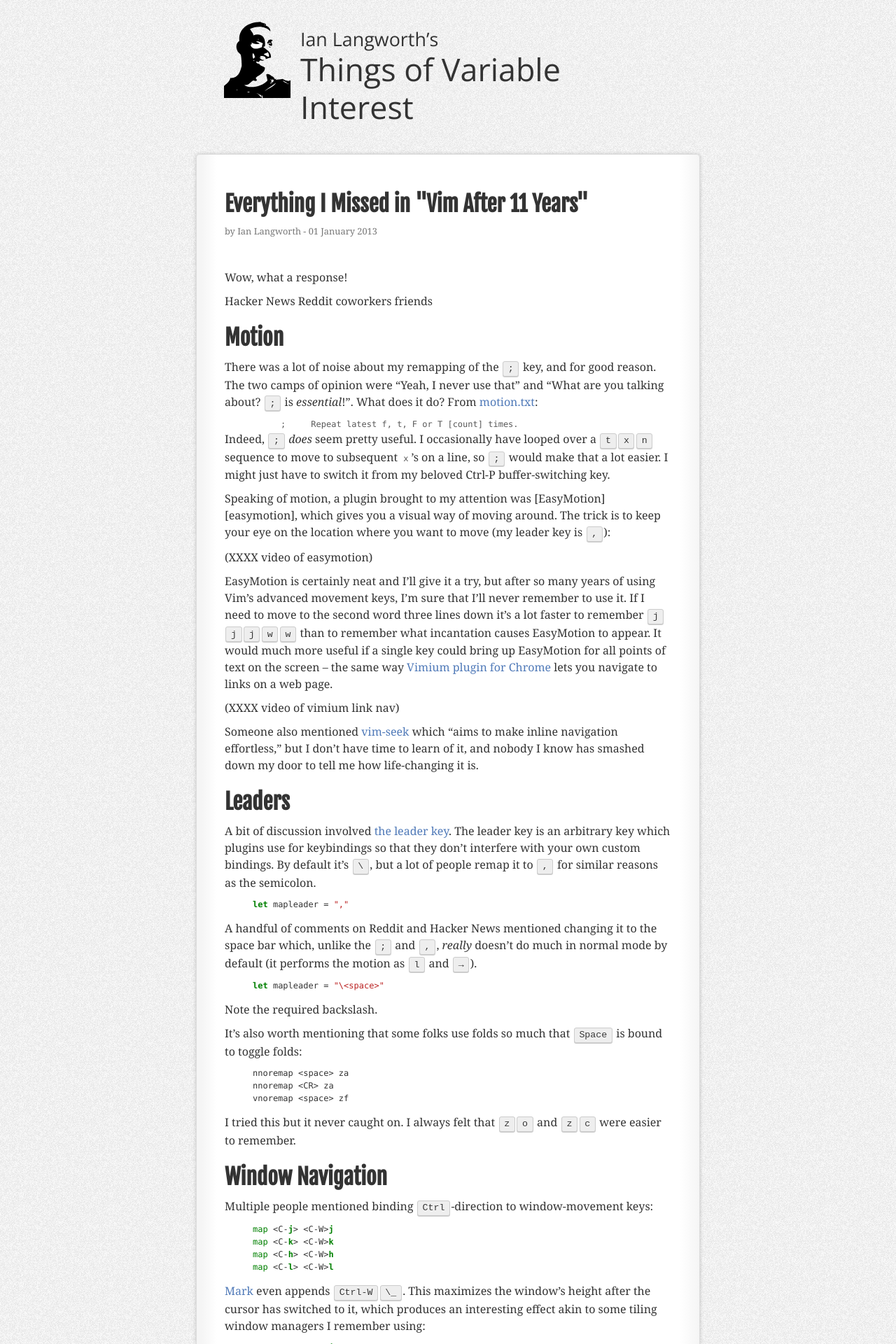
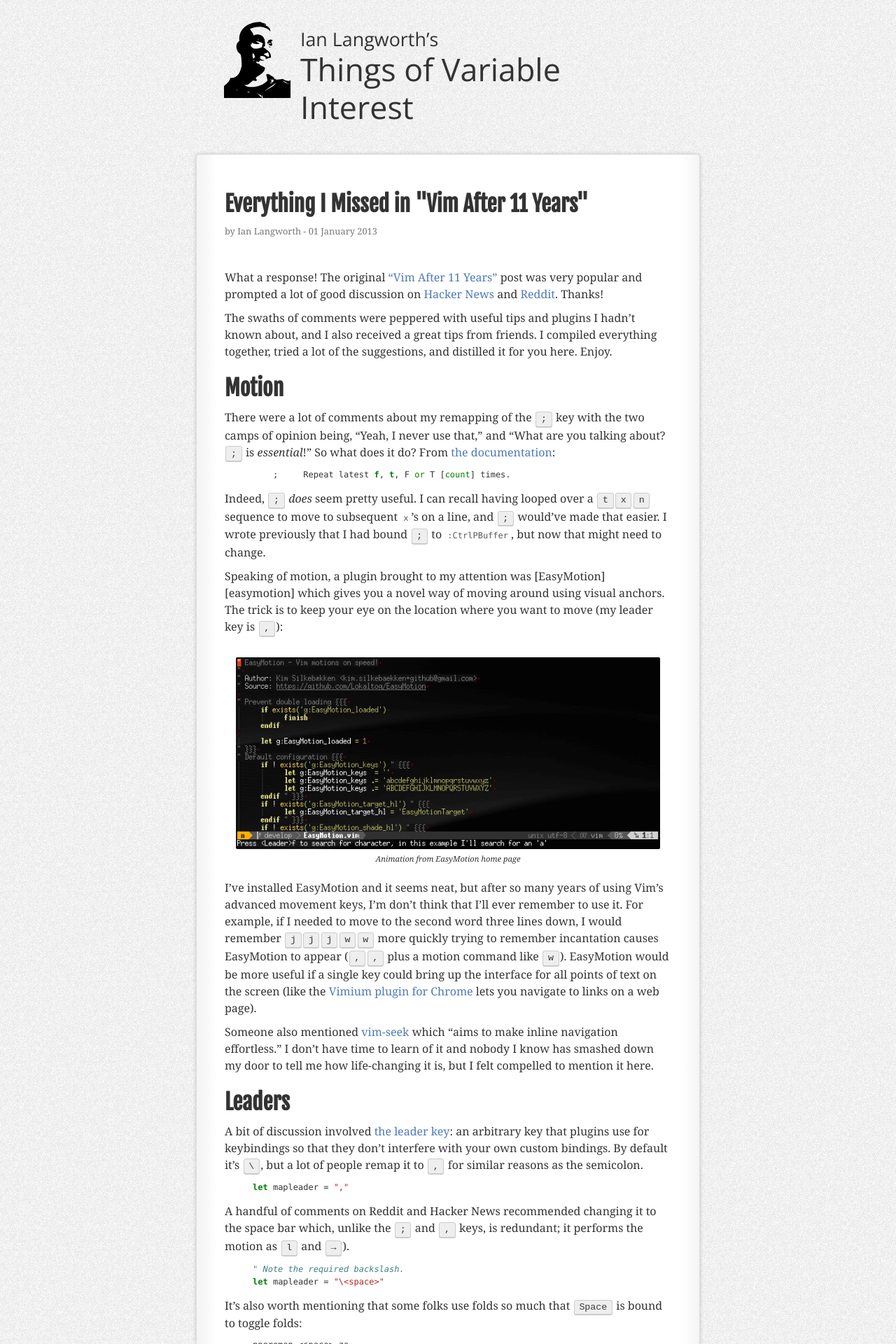
Before and after one commit to statico/statico.github.io, a Jekyll site: the page built from _posts/2013-01-01-vim2.md, in a window 1280 px wide. Shown: the top 1920 px of the page at 70% size. Built offline with Jekyll 4.4.1, drawn with Linux system fonts in a browser that asks for light colours; comment, search, counter and statistics services are not loaded; some of the changed text lies outside the part shown.

Commit message:
progress.

```diff
--- a/_posts/2013-01-01-vim2.md
+++ b/_posts/2013-01-01-vim2.md
@@ -5,56 +5,111 @@
 ---
 <br/>
 
-Wow, what a response!
+What a response! The original ["Vim After 11 Years"](vim.html) post was very popular and prompted a lot of good discussion on [Hacker News][hnpost] and [Reddit][redditpost]. Thanks!
 
-Hacker News
-Reddit
-coworkers
-friends
+The swaths of comments were peppered with useful tips and plugins I hadn't known about, and I also received a great tips from friends. I compiled everything together, tried a lot of the suggestions, and distilled it for you here. Enjoy.
 
 ## Motion
 
-There was a lot of noise about my remapping of the <kbd>;</kbd> key, and for good reason. The two camps of opinion were "Yeah, I never use that" and "What are you talking about? <kbd>;</kbd> is *essential*!". What does it do? From [motion.txt][semicolon]:
+There were a lot of comments about my remapping of the <kbd>;</kbd> key with the two camps of opinion being, "Yeah, I never use that," and "What are you talking about? <kbd>;</kbd> is *essential*!" So what does it do? From [the documentation][semicolon]:
 
+{% highlight vim %}
     ;     Repeat latest f, t, F or T [count] times.
+{% endhighlight %}
 
-Indeed, <kbd>;</kbd> *does* seem pretty useful. I occasionally have looped over a <kbd>t</kbd><kbd>x</kbd><kbd>n</kbd> sequence to move to subsequent `x`'s on a line, so <kbd>;</kbd> would make that a lot easier. I might just have to switch it from my beloved Ctrl-P buffer-switching key.
+Indeed, <kbd>;</kbd> *does* seem pretty useful. I can recall having looped over a <kbd>t</kbd><kbd>x</kbd><kbd>n</kbd> sequence to move to subsequent `x`'s on a line, and <kbd>;</kbd> would've made that easier. I wrote previously that I had bound <kbd>;</kbd> to `:CtrlPBuffer`, but now that might need to change.
 
-Speaking of motion, a plugin brought to my attention was [EasyMotion][easymotion], which gives you a visual way of moving around. The trick is to keep your eye on the location where you want to move (my leader key is <kbd>,</kbd>):
+Speaking of motion, a plugin brought to my attention was [EasyMotion][easymotion] which gives you a novel way of moving around using visual anchors. The trick is to keep your eye on the location where you want to move (my leader key is <kbd>,</kbd>):
 
-(XXXX video of easymotion)
+<figure>
+<img src="images/vim/easymotion.gif" class="big"/>
+<figcaption>Animation from EasyMotion home page</figcaption>
+</figure>
 
-EasyMotion is certainly neat and I'll give it a try, but after so many years of using Vim's advanced movement keys, I'm sure that I'll never remember to use it. If I need to move to the second word three lines down it's a lot faster to remember <kbd>j</kbd><kbd>j</kbd><kbd>j</kbd><kbd>w</kbd><kbd>w</kbd> than to remember what incantation causes EasyMotion to appear. It would much more useful if a single key could bring up EasyMotion for all points of text on the screen -- the same way [Vimium plugin for Chrome][vimium] lets you navigate to links on a web page.
+I've installed EasyMotion and it seems neat, but after so many years of using Vim's advanced movement keys, I'm don't think that I'll ever remember to use it. For example, if I needed to move to the second word three lines down, I would remember <kbd>j</kbd><kbd>j</kbd><kbd>j</kbd><kbd>w</kbd><kbd>w</kbd><wbr/> more quickly trying to remember incantation causes EasyMotion to appear (<kbd>,</kbd><kbd>,</kbd><wbr/> plus a motion command like <kbd>w</kbd>). EasyMotion would be more useful if a single key could bring up the interface for all points of text on the screen (like the [Vimium plugin for Chrome][vimium] lets you navigate to links on a web page).
 
-(XXXX video of vimium link nav)
-
-Someone also mentioned [vim-seek](https://github.com/goldfeld/vim-seek) which "aims to make inline navigation effortless," but I don't have time to learn of it, and nobody I know has smashed down my door to tell me how life-changing it is.
+Someone also mentioned [vim-seek](https://github.com/goldfeld/vim-seek) which "aims to make inline navigation effortless." I don't have time to learn of it and nobody I know has smashed down my door to tell me how life-changing it is, but I felt compelled to mention it here.
 
 ## Leaders
 
-A bit of discussion involved [the leader key][leader]. The leader key is an arbitrary key which plugins use for keybindings so that they don't interfere with your own custom bindings. By default it's <kbd>\</kbd>, but a lot of people remap it to <kbd>,</kbd> for similar reasons as the semicolon.
+A bit of discussion involved [the leader key][leader]: an arbitrary key that plugins use for keybindings so that they don't interfere with your own custom bindings. By default it's <kbd>\</kbd>, but a lot of people remap it to <kbd>,</kbd> for similar reasons as the semicolon.
 
 {% highlight vim %}
 let mapleader = ","
 {% endhighlight %}
 
-A handful of comments on Reddit and Hacker News mentioned changing it to the space bar which, unlike the <kbd>;</kbd> and <kbd>,</kbd>, *really* doesn't do much in normal mode by default (it performs the motion as <kbd>l</kbd> and <kbd>→</kbd>).
+A handful of comments on Reddit and Hacker News recommended changing it to the space bar which, unlike the <kbd>;</kbd> and <kbd>,</kbd> keys, is redundant; it performs the motion as <kbd>l</kbd> and <kbd>→</kbd>).
 
 {% highlight vim %}
+" Note the required backslash.
 let mapleader = "\<space>"
 {% endhighlight %}
-
-Note the required backslash.
 
 It's also worth mentioning that some folks use folds so much that <kbd>Space</kbd> is bound to toggle folds:
 
 {% highlight vim %}
 nnoremap <space> za
-nnoremap <CR> za
 vnoremap <space> zf
 {% endhighlight %}
 
 I tried this but it never caught on. I always felt that <kbd>z</kbd><kbd>o</kbd> and <kbd>z</kbd><kbd>c</kbd> were easier to remember.
+
+## Multiple Repeats
+
+Macros are well known. Hit <kbd>q</kbd><kbd>a</kbd> to record keystrokes to register `a`, hit <kbd>q</kbd> when you're finished, hit <kbd>@</kbd><kbd>a</kbd> to play the macro in register `a` and <kbd>@</kbd><kbd>@</kbd> to repeat the last macro.
+
+But have you ever heard of [`:g//`][repeat]? I hadn't. From [the documentation][repeat]:
+
+{% highlight vim %}
+                                      *:g* *:global* *E147* *E148*
+    :[range]g[lobal]/{pattern}/[cmd]
+          Execute the Ex command [cmd] (default ":p") on the
+          lines within [range] where {pattern} matches.
+
+    :[range]g[lobal]!/{pattern}/[cmd]
+          Execute the Ex command [cmd] (default ":p") on the
+          lines within [range] where {pattern} does NOT match.
+
+    ...
+
+    To repeat a non-Ex command, you can use the ":normal" command:
+      :g/pat/normal {commands}
+{% endhighlight %}
+
+How is this useful? You could emulate `grep -v` by deleting lines that match `foo`:
+
+{% highlight vim %}
+    :g/foo/normal dd
+{% endhighlight %}
+
+Or you could append all lines matching `foo` to register `a`:
+
+{% highlight vim %}
+    :g/foo/normal "Ay
+{% endhighlight %}
+
+Or you could change `foo` to `bar` only on comment lines that begin with a `#`:
+
+{% highlight vim %}
+    :g/^\s*#/s/foo/bar/g
+{% endhighlight %}
+
+As [Mark][artilleryteam] told me, "I only use it once a month, but I'm so glad I have it when I need it."
+
+## Other People's Code
+
+Different projects may have different style conventions and I recommended keybindings for quickly changing whitespace settings among four common standards. Alternatively, there' a plugin called "dirsettings" which reads `.vimdir` or `.vimrc` files in the current or parent directory(ies). Try [the original script](http://www.vim.org/scripts/script.php?script_id=1860) or check out [the sequel](https://github.com/mantiz/vim-plugin-dirsettings) which walks up the directory tree and sources all settings along the way.
+
+If the only project settings you set are whitespace it might be worth looking into [Tim Pope's vim-sleuth plugin](https://github.com/tpope/vim-sleuth). It "adjusts `shiftwidth` and `expandtab` heuristically based on the current file, or, in the case the current file is new, blank, or otherwise insufficient, by looking at other files of the same type in the current and parent directories." I've installed this and it seems to do a good job.
+
+## CSS Color
+
+I mentioned at the bottom of the original post that I missed Emacs' CSS color-highlighting mode, which highlights CSS colors the editor. A few people were quick to respond with [Max Vasiliev's vim-css-color plugin][csscolor1], which does this but causes a long delay when opening files. Then I was referred to [Aristotle Pagaltzis' fork][csscolor2] which causes no delay but causes errors when opening files such as [the stylesheet for this site](style.sass).
+
+<figure>
+<img src="images/vim/csscolor.png"/>
+<figcaption>Image from ap/vim-css-color</figcaption>
+</figure>
 
 ## Window Navigation
 
@@ -67,7 +122,7 @@
 map <C-l> <C-W>l
 {% endhighlight %}
 
-[Mark][artilleryteam] even appends <kbd>Ctrl-W</kbd><kbd>\_</kbd>. This maximizes the window's height after the cursor has switched to it, which produces an interesting effect akin to some tiling window managers I remember using:
+A friend goes further and appends <kbd>Ctrl-W</kbd><kbd>&x5f;</kbd>. This maximizes the window's height after the cursor has switched to it, which produces an interesting effect similar to some tiling window managers I've used:
 
 {% highlight vim %}
 map <C-J> <C-W>j<C-W>_
@@ -76,33 +131,25 @@
 map <C-l> <C-W>l<C-W>_
 {% endhighlight %}
 
-## CSS Color
-
-I mentioned at the bottom of the original post that I missed Emacs' CSS color-highlighting mode, which highlights colorsin the editor. A few people were quick to respond with [Max Vasiliev's vim-css-color plugin][csscolor1], which does exactly this, but it causes a long delay when opening files. Then I was referred to [Aristotle Pagaltzis' fork][csscolor2] which fast and causes no delay whatsoever. Thanks!
-
-(XXXX pic of vim css color from ap)
-
-## Other People's Code
-
-If you're working with different projects it's possible that they'll have different style conventions, among other things. There's a plugin or script called "dirsettings" which reads `.vimdir` or `.vimrc` files in the current or parent directory(ies). See [the original script](http://www.vim.org/scripts/script.php?script_id=1860) or [the sequel](https://github.com/mantiz/vim-plugin-dirsettings) which walks up the directory tree and sources all settings along the way.
-
-If the only project settings you set are whitespace, it might be worth looking into [Tim Pope's vim-sleuth plugin](https://github.com/tpope/vim-sleuth), which "adjusts `shiftwidth` and `expandtab` heuristically based on the current file, or, in the case the current file is new, blank, or otherwise insufficient, by looking at other files of the same type in the current and parent directories."
-
-I'm still deciding on which one to try.
-
 ## Multiplexing
 
-A lot of the forums discussed tmux, iTerm, screen and the like. I'll summarize.
+A lot of the forums discussed tmux, iTerm, screen. I'll summarize.
 
-[GNU Screen](http://www.gnu.org/software/screen/) has been the gold standard of terminal multiplexors since forever. Originally released in 1987, most of the bugs have been fixed, but new features are lacking -- most notably, vertical window splits -- and getting Unicode to work through it is sometimes a battle.
+[GNU Screen](http://www.gnu.org/software/screen/) has been the standard of terminal multiplexors for a long time. Most of the bugs have been fixed since its original release in 1987 but novel features are lacking, such as vertical window splits. Also, getting Unicode and 256 colors can be a battle.
 
-[tmux](http://tmux.sourceforge.net/) has risen to be the new hotness. It does vertical splits and it has great shell-scripting capabilities and much more. I've had an occasional crash and also experienced the keyboard slowness as described in [this tmux vs. screen comparison](http://superuser.com/questions/236158/tmux-vs-screen), but maybe I just need to upgrade to the current version.
+![vimscreen](images/vim/screen.png)
 
-[iTerm2](http://www.iterm2.com/) is a replacement for Terminal.app on Mac OS X. It does horizontal and vertical splits, you can change font sizes in each pane (tmux and screen can't do that, of course), and I think it "feels" faster than the built-in terminal application.
+[tmux](http://tmux.sourceforge.net/) is the new hotness. It has vertical splits and great shell-scripting capabilities and much more. However, I've had an occasional crash and also experienced the keyboard slowness as described in [this tmux vs. screen comparison](http://superuser.com/questions/236158/tmux-vs-screen), but it's under heavy development and maybe I just need keep up with the latest versions.
+
+![vimtmux](images/vim/tmux.png)
+
+[iTerm2](http://www.iterm2.com/) is a replacement for Terminal.app on Mac OS X. It does horizontal and vertical splits, you can change font sizes in each pane (tmux and screen can't do that, of course), and I think it "feels" faster than the built-in terminal application. I also recently notice that iTerm doesn't have keybindings for directional pane navigation by default but you can add them in the preferences.
+
+![vimiterm](images/vim/iterm.png)
 
 You can even integrate iTerm and tmux such that iTerm panes are mapped to tmux session panes. There's a blog post illustrating how this works [here](http://jtimberman.housepub.org/blog/2012/01/28/iterm2-with-tmux/).
 
-Finally, someone mentioned [vimux](https://github.com/benmills/vimux), a plugin which lets you "easily interact with tmux from vim." From the description: "When you call `RunVimTmuxCommand`, vimux will create a 20% tall horizontal pane under your current tmux pane and execute a command in it without losing focus of vim." Sounds useful, but I'll stick with my <kbd>Ctrl-Z</kbd> solution I outlined in my [original post](vim.html).
+Finally, someone mentioned [vimux](https://github.com/benmills/vimux), a plugin which lets you "easily interact with tmux from vim." The description says, "When you call `RunVimTmuxCommand`, vimux will create a 20% tall horizontal pane under your current tmux pane and execute a command in it without losing focus of vim." Sounds useful, but I think I'll stick with my <kbd>Ctrl-Z</kbd> solution I outlined in the original post.
 
 ## Completion
 
@@ -110,17 +157,23 @@
 
 [Jedi](https://github.com/davidhalter/jedi) looks awesome. If I were still writing Python daily I would definitely try it out:
 
-(console.log 'XXX', screenshot of jedi)
+<figure>
+<img src="images/vim/jedi.png" class="big"/>
+<figcaption>Image from Jedi home page</figcaption>
+</figure>
 
 There was a lot of discussion of [YouCompleteMe](http://valloric.github.com/YouCompleteMe/), a powerful completion system for "C-family" (C/C++/ObjC/ObjC++) languages:
 
-(XXXX youcompleteme animation)
+<figure>
+<img src="http://i.imgur.com/0OP4ood.gif" class="big"/>
+<figcaption>Animation from YouCompleteMe home page</figcaption>
+</figure>
 
 A lot of people swear by Cscope, "a very powerful interface allowing you to easily navigate C-like code files." You can read about integrating it [here on the Vim wiki](http://vim.wikia.com/wiki/Cscope).
 
 [Eclim](http://eclim.org/) deserves a mention. By using Eclipse as a backend it brings a lot of [features](http://eclim.org/features.html) to Vim such as code completion, refactoring, generation, and whatnot. I've only gotten it to work once in my life and I didn't have a positive experience. Besides, if you're writing Java, the winner is [IntelliJ IDEA](http://www.jetbrains.com/idea/) -- it's got a [Vim emulation plugin](http://plugins.jetbrains.com/plugin/?id=164), too.
 
-Finally, everyone knows about <kbd>Ctrl-N</kbd> and <kbd>Ctrl-P</kbd> for basic completion. But did you know about <kbd>Ctrl-X</kbd><kbd>Ctrl-L</kbd> for whole-line completion? Give it a try.
+Finally, everyone knows about <kbd>Ctrl-N</kbd> and <kbd>Ctrl-P</kbd> for basic completion. But did you know about <kbd>Ctrl-X</kbd><kbd>Ctrl-L</kbd> for whole-line completion? Give it a try. (Credit: [Mark][artilleryteam].)
 
 ## Plugins
 
@@ -146,32 +199,25 @@
 > I need/want and it does its job perfectly.
 > --[a comment on Reddit](http://www.reddit.com/r/vim/comments/18tp84/vim_after_11_years/c8i0f72)
 
-Vundle uses the service at [vim-scripts.org](http://vim-scripts.org/) (which I had never seen before) to find and install packages into `~/.vim/bundle/`, which seems great. It even has a search mechanism and interactive installer.
+Vundle uses the service at [vim-scripts.org](http://vim-scripts.org/) (which I had never seen before) to find and install packages into `~/.vim/bundle/`, which seems great. It even has a search mechanism and interactive installer. However, at the time of this writing, it's still very new software.
 
-However, Vundle is still very new software. I tried replacing my own management system with Vundle, but I did not have a good experience. I was a little alarmed at first since, to my knowledge, the [ancient Vim script registry](http://www.vim.org/scripts/index.php) has no index or API, and I was curious what would be installed when I requested to install `Zenburn`. It was only after reading the source that I discovered the new [vim-scripts.org](http://vim-scripts.org/) site.
+I tried to replace [my own management system][updatesh] with Vundle and it was not a good experience. I added the `Bundle` statements to my `vimrc` per the instructions but I was a little alarmed; to my knowledge, the [ancient Vim script registry](http://www.vim.org/scripts/index.php) has no index or API, and I was uncertain what would be installed when I requested to install an unqualified, non-GitHub package like `Zenburn`. It was only after reading the source code that I discovered the new [vim-scripts.org](http://vim-scripts.org/) site which appears to be the source of the plugins.
 
-After adding `Bundle` statements to my `vimrc`, running the `vim +BundleInstall +qall` command dropped me into its weird interactive installer. It took me a minute to realize I was supposed to press <kbd>i</kbd> on each line to install the module, and then trying to install half of the modules from GitHub resulted in GitHub asking me for a username and password, thus an error.
+After adding `Bundle` I ran the `vim +BundleInstall +qall` command which dropped me into a weird interactive installer. It took a minute to realize that I was supposed to press <kbd>i</kbd> on each line to install the module. Then, trying to install half of the modules from GitHub resulted in GitHub asking me for a username and password (which is weird) and the installs failed with an error. Eventually I got everything installed (or so I think) and things seemed to work, but I wasn't reassured. Maybe I'm just too dumb to know how to use it.
 
-I eventually installed everything, or so I think, and things seemed to work, but I wasn't reassured. Vundle is promising, but it's got a ways to go before I can call it a solid package manager that's on the tier of cpan, gem, apt, npm or pip. Until then I'll stick with my trusty, comprehensible, Pathogen-based management system and [`update.sh` script][updatesh].
+Vundle is promising, but it's got a ways to go before I can call it a solid package manager that's on the tier of cpan, gem, apt, npm or pip. And until then I'll stick with [my trusty Pathogen-based management system][updatesh].
 
 ## Meta-Discussion
+
+Maybe you don't want to spend *any* time configuring your editor and you want all the whiz-bang included. If so, check out [spf13-vim](http://vim.spf13.com/), which comes with all of the good plugins mentioned here and before and colors and everything. There's also [Janus](https://github.com/carlhuda/janus) but it's less impressive. I still think the right path is to start with an unconfigured, stock Vim distribution, but to each their own. Some seem to reject configuration outright:
 
 > "Every time I read an article like this, it's how a power user installs an array of plugins and customizations to really soup up Vim, which to me kind of misses the point. If you want that level whiz-bang, use Coda or Sublime Text 2 or Eclipse or whatever." --[Hacker News](http://news.ycombinator.com/item?id=5245426)
 
 > "I've seen one too many love-letter-to-Vim blog posts where the author recommends a flashy plugin that does nothing to really improve productivity. You know what improves productivity? Mastering motions and operators." --["Stop the Vim Configuration Madness"](http://usevim.com/2013/02/20/configuration/)
 
-I'd love to expand more on topics like _what does it mean to be an editor_ and _convention over configuration_, but maybe another time. It's sufficient enough to say Vim is toolbox -- you don't get everything you'll ever need in the toolbox at once; it grows and improves over years. Compare visual block mode with number ranges -- *of course* you should be able to select a block of text with the cursor instead of esoterically entering line numbers. Contrast this with fuzzy-filename file-finding -- in a file-based architecture, *of course* you should be able to jump to any file by hitting a key and typing any part of its name. Vim has a lot of intelligent stuff in its default distribution, but the authors couldn't think of everything.
+Vim has a lot of intelligent stuff in its default distribution, but the authors couldn't think of everything, hence plugins. Compare visual block mode with numbered ranges of lines -- *of course* you should be able to select a block of text with the cursor instead of esoterically entering line numbers. Compare `:e foo.txt` with fast, fuzzy filename file-finding -- *of course* you should be able to jump to any file by hitting a key and typing any part of its name. Sometimes plugins really do help.
 
-On the other hand, maybe you don't want to spend *any* time configuring your editor and you want all the whiz-bang included. If so, check out [spf13-vim](http://vim.spf13.com/), which comes with all of the good plugins mentioned here and before and colors and everything. There's also [Janus](https://github.com/carlhuda/janus) but it's less impressive. I still think the right path is to start with an unconfigured, stock Vim distribution, but to each their own.
-
-## Misc
-
-(although I know this is more about configuration than usage) the
-:g// command, which I think most people don't know about.
-
-
-
-------------------------
+Vim is toolbox -- it doesn't come with everything you'll ever need; it grows slowly over years. Sometimes eleven of them.
 
   [hnpost]: http://news.ycombinator.com/item?id=5244752
   [redditpost]: http://www.reddit.com/r/vim/comments/18tp84/vim_after_11_years/
--- a/style.css
+++ b/style.css
@@ -69,6 +69,19 @@
   display: block;
   margin: 30px auto;
   max-width: 65%; }
+  article img:first-child.big {
+    max-width: 95%; }
+
+figure {
+  margin: 30px auto 21px; }
+  figure img {
+    margin: 0 auto !important; }
+  figure figcaption {
+    display: block;
+    margin: 0.5em auto 0;
+    text-align: center;
+    font-size: 70%;
+    font-style: italic; }
 
 footer {
   line-height: 1.5;
```
Also changed, not shown: other parts of _posts/2013-01-01-vim2.md (+1 -0 lines), style.sass (+13 -0 lines), images/vim/csscolor.png (added), images/vim/easymotion.gif (added), images/vim/iterm.png (added), images/vim/jedi.png (added), images/vim/screen.png (added), images/vim/tmux.png (added).
